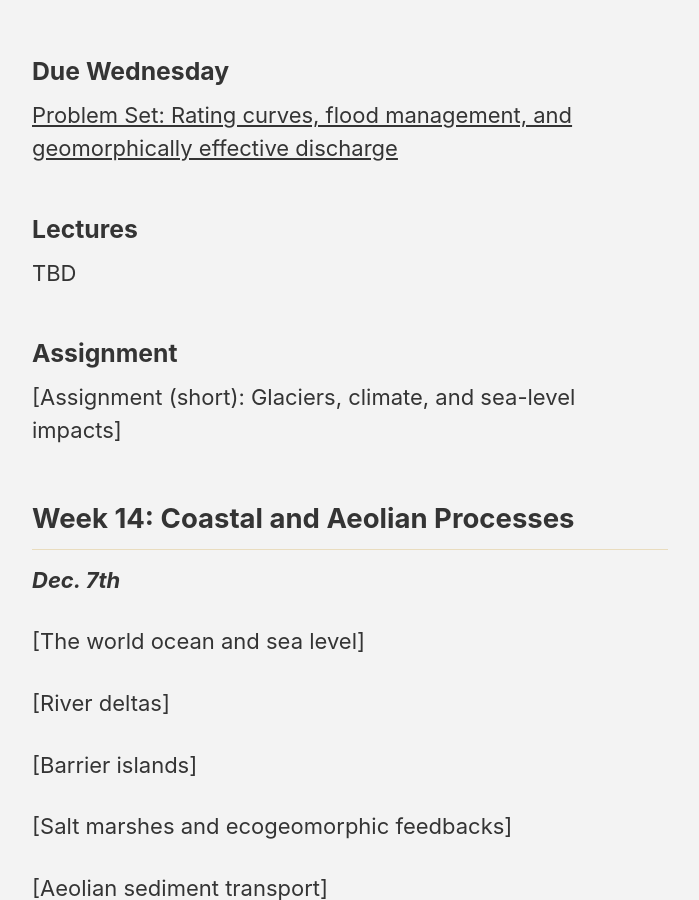
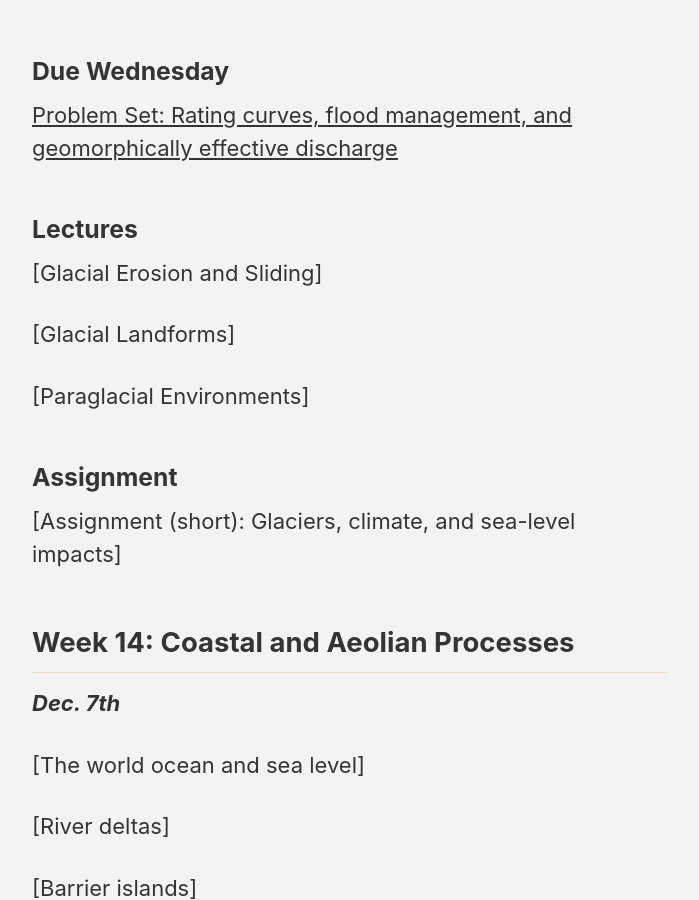
Before and after one commit to GeomorphOnline/GeomorphOnline.github.io, a Jekyll site: the page built from _pages/schedule.md, in a window 1280 px wide and 900 px high, scrolled down 9581 px. Shown: the whole window, without its empty margins (290-989 px from the left). Built offline with Jekyll 4.4.1, drawn with Linux system fonts in a browser that asks for light colours; cached includes are drawn as plain includes; nearby versions of some CDN libraries.

Commit message:
Update schedule to include glacial week topics

```diff
--- a/_pages/schedule.md
+++ b/_pages/schedule.md
@@ -395,7 +395,11 @@ Interplay of hydrology and topography
 
 ### Lectures
 
-TBD
+[Glacial Erosion and Sliding]
+
+[Glacial Landforms]
+
+[Paraglacial Environments]
 
 ### Assignment
 
```
